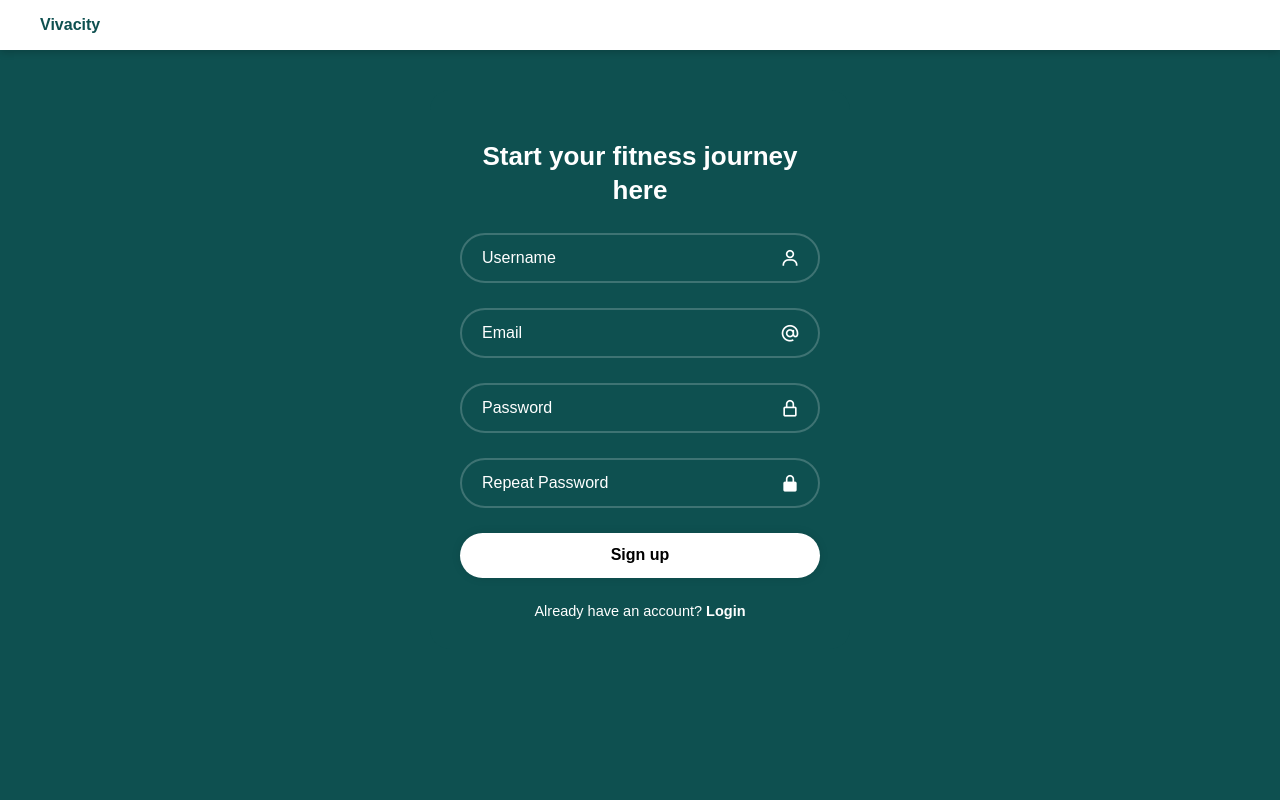
After one commit to MMacLean305/Vivacity, a Flask app: page /signup in a window 1280 px wide. The commit adds this page. Run offline with Flask 3, Linux system fonts and the light colour scheme.

Commit message:
added signup/vaidaton

```diff
--- a/backend/app.py
+++ b/backend/app.py
@@ -76,9 +76,12 @@ def logout():
     return {'message': 'User logged out'}, 200
 
 @app.route('/')
-def home():
+def landing():
     return render_template('landing.html')
 
+@app.route("/signup")
+def signup():
+    return render_template("signup.html")
 
 if __name__ == '__main__':
     app.run()
--- /dev/null
+++ b/frontend/static/signup.css
@@ -0,0 +1,119 @@
+
+:root {
+    --panel: rgb(14, 80, 80);
+}
+
+* {
+    margin: 0;
+    padding: 0;
+    box-sizing: border-box;
+    font-family: 'Poppins', sans-serif;
+}
+
+body {
+    display: flex;
+    flex-direction: column;
+    min-height: 100vh;
+    background: rgb(14, 80, 80)
+}
+
+.wrapper {
+    width: 420px;
+    max-width: calc(100% - 40px);
+    margin: 40px auto;
+    background: var(--panel);
+    color: white;
+    border-radius: 20px;
+    padding: 30px;
+}
+
+.wrapper h2 {
+    font-family: 'Poppins', sans-serif;
+    font-size: 26px;
+    text-align: center;
+    line-height: 1.3;
+    margin-bottom: 10px;
+}
+
+.wrapper form > div {
+    position: relative;
+    width: 100%;
+    margin: 25px 0;
+}
+
+.wrapper input {
+    width: 100%;
+    height: 50px;
+    background: transparent;
+    border: 2px solid rgba(255, 255, 255, .2);
+    border-radius: 40px;
+    outline: none;
+    color: white;
+    padding: 20px 45px 20px 20px;
+    font-size: 16px;
+}
+.wrapper input::placeholder {
+    color: white;
+}
+.wrapper input:focus {
+    border-color: rgba(255, 255, 255, .7);
+}
+
+.wrapper form > div i {
+    position: absolute;
+    right: 20px;
+    top: 50%;
+    transform: translateY(-50%);
+    font-size: 20px;
+}
+
+.wrapper button {
+    width: 100%;
+    height: 45px;
+    background: white;
+    border: none;
+    outline: none;
+    border-radius: 40px;
+    box-shadow: 0 0 10px rgba(0, 0, 0, .1);
+    cursor: pointer;
+    font-size: 16px;
+    font-weight: 600;
+    color: black;
+}
+
+.wrapper p {
+    font-size: 14.5px;
+    text-align: center;
+    margin-top: 20px;
+}
+.wrapper p a {
+    color: white;
+    text-decoration: none;
+    font-weight: 600;
+}
+.wrapper p a:hover {
+    text-decoration: underline;
+}
+.nav {
+    display: flex;
+    justify-content: space-between;
+    align-items: center;
+    padding: 16px 40px;
+    background: white;
+    box-shadow: 0 2px 8px rgba(0, 0, 0, .2);
+}
+.logo {
+    font-size: 24px;
+    font-weight: 600;
+    color: var(--panel);
+    text-decoration: none;
+}
+.nav-link {
+    font-size: 16px;
+    font-weight: 600;
+    color: var(--panel);
+    text-decoration: none;
+}
+.nav-link:hover {
+    text-decoration: underline;
+}
--- /dev/null
+++ b/frontend/static/validation.js
@@ -0,0 +1,78 @@
+console.log("validation.js loaded");
+const form = document.getElementById('form')
+const username_input = document.getElementById('username-input')
+const email_input = document.getElementById('email-input')
+const password_input = document.getElementById('password-input')
+const repeat_password_input = document.getElementById('repeat-password-input')
+const error_message = document.getElementById('error-message')
+
+form.addEventListener('submit', (e) => {
+    //e.preventDefault()
+
+    let errors = []
+
+    if(email_input){
+        // if email input then in signup
+        errors = getSignupFormErrors(username_input.value, email_input.value, password_input.value, repeat_password_input.value)
+    }else{
+        //if we dont have email input then in login
+        errors = getLoginFormErrors(username_input.value, password_input.value)
+    }
+    if(errors.length > 0){
+        e.preventDefault()
+        error_message.innerText = errors.join(". ")
+    }
+})
+
+function getSignupFormErrors(username,email,password,repeatPassword){
+    let errors = []
+
+    if(username === ''||username === null){
+        errors.push('Username is required')
+        username_input.parentElement.classList.add('incorrect')
+    }
+    if(email === ''||email === null){
+        errors.push('Email is required')
+        email_input.parentElement.classList.add('incorrect')
+    }
+    if(password === ''||password === null){
+        errors.push('Password is required')
+        password_input.parentElement.classList.add('incorrect')
+    }
+    if(password.length < 8){
+        errors.push('Password must have at least 8 characters')
+        password_input.parentElement.classList.add('incorrect')
+    }
+    if(password != repeatPassword){
+        errors.push('Passwords do not match')
+        repeat_password_input.parentElement.classList.add('incorrect')
+    }
+
+    return errors;
+}
+
+function getLoginFormErrors(username, password){
+    let errors = []
+
+    if(username.trim() === ''){
+        errors.push('Username is required')
+        username_input.parentElement.classList.add('incorrect')
+    }
+    if(password === ''){
+        errors.push('Password is required')
+        password_input.parentElement.classList.add('incorrect')
+    }
+
+    return errors
+}
+
+const allInputs = [username_input, email_input, password_input, repeat_password_input].filter(input => input != null)
+
+allInputs.forEach(input => {
+    input.addEventListener('input', () => {
+        if(input.parentElement.classList.contains('incorrect')){
+            input.parentElement.classList.remove('incorrect')
+            error_message.innerText = ''
+        }
+    })
+})
--- a/frontend/templates/landing.html
+++ b/frontend/templates/landing.html
@@ -17,7 +17,7 @@
     <section class="hero">
         <h1>Live with Vitality. Live with Vivacity</h1>
         <p>Track your lifts, log your meals, and let AI build your next workout.</p>
-        <a class="cta" href="{{ url_for('login') }}">Get started</a>
+        <a class="cta" href="{{ url_for('signup') }}">Get started</a>
     </section>
     <section class="features">
         <div class="feature">
--- /dev/null
+++ b/frontend/templates/signup.html
@@ -0,0 +1,42 @@
+<!DOCTYPE html>
+<html lang="en">
+<head>
+    <meta charset="UTF-8">
+    <meta name="viewport" content="width=device-width, initial-scale=1.0">
+    <title>Signup</title>
+    <link rel="stylesheet" href="{{ url_for('static', filename='signup.css') }}">
+    <link href='https://unpkg.com/boxicons@2.1.4/css/boxicons.min.css' rel='stylesheet'>
+    <script type="text/javascript" src="{{url_for('static', filename='validation.js')}}"  defer></script>
+</head>
+<body>
+    <header class="nav">
+        <a class="nav-link" href="{{ url_for('landing') }}">Vivacity</a>
+    </header>
+    <div class="wrapper" id="form">
+        <p id = "error-message"></p>
+        <h2>Start your fitness journey here</h2>
+        <form action="#">
+            <div>
+                <input  type="text" name="username" id="username-input" placeholder="Username">
+                <i class="bx bx-user"></i>
+            </div>
+            <div>
+                <input  type="email" name="email" id="email-input" placeholder="Email">
+                <i class='bx bx-at'></i>
+            </div>
+            <div>
+                <input  type="password" name="password" id="password-input" placeholder="Password">
+                <i class='bx bx-lock-alt' ></i>
+            </div>
+            <div>
+                <input  type="password" name="repeat-password" id="repeat-password-input" placeholder="Repeat Password">
+                <i class='bx bxs-lock-alt'></i>
+            </div>
+            <div>
+                <button type="submit">Sign up</button>
+            </div>
+        </form>
+        <p>Already have an account? <a href="{{ url_for('login') }}">Login</a></p>
+    </div>
+</body>
+</html>
```
Also changed, not shown: frontend/static/landing.css (+6 -3 lines), frontend/static/login.css (+18 -3 lines), frontend/templates/login.html (+11 -6 lines).
